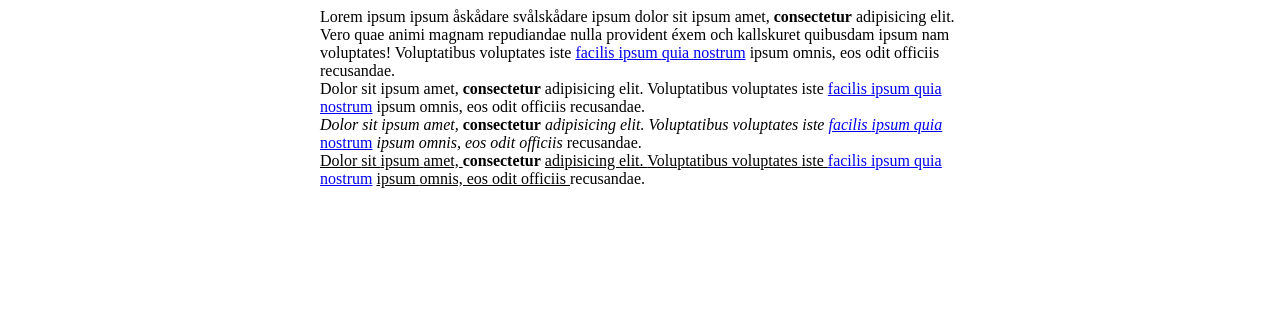
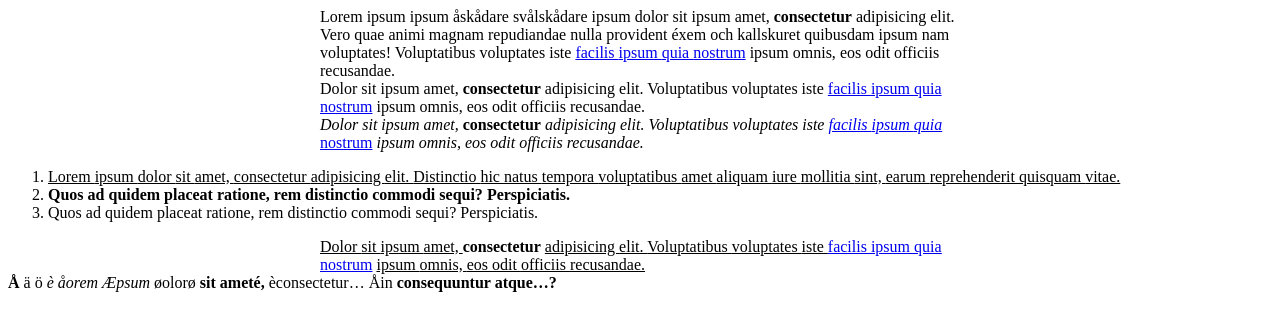
Before and after one commit to andreasnymark/merl.utils, a plain HTML site: page wordWrap/wordwrap.html in a window 1280 px wide. Drawn offline with Linux system fonts and the light colour scheme.

Commit message:
More examples to try regex. Not fully working.

```diff
--- a/wordWrap/wordwrap.html
+++ b/wordWrap/wordwrap.html
@@ -18,21 +18,29 @@
     </style>
 </head>
 <body>
-	<div class="js-wordwrap">
-		<p>Lorem ipsum ipsum åskådare svålskådare ipsum dolor sit ipsum amet, <strong>consectetur</strong> adipisicing elit. Vero quae animi magnam repudiandae nulla provident éxem och kallskuret quibusdam ipsum nam voluptates! Voluptatibus voluptates iste <a href="#">facilis ipsum quia nostrum</a> ipsum omnis, eos odit officiis recusandae.</p>
-   </div>
+	<p class="js-wordwrap">
+		Lorem ipsum ipsum åskådare svålskådare ipsum dolor sit ipsum amet, <strong>consectetur</strong> adipisicing elit. Vero quae animi magnam repudiandae nulla provident éxem och kallskuret quibusdam ipsum nam voluptates! Voluptatibus voluptates iste <a href="#">facilis ipsum quia nostrum</a> ipsum omnis, eos odit officiis recusandae.
+   </p>
 
-   <div class="js-wordwrap" data-wordwrap='{"wrapClass": "banana"}'>
-		<p>Dolor sit ipsum amet, <strong>consectetur</strong> adipisicing elit. Voluptatibus voluptates iste <a href="#">facilis ipsum quia nostrum</a> ipsum omnis, eos odit officiis recusandae.</p>
-   </div>
+   <p class="js-wordwrap" data-wordwrap='{"wrapClass": "banana"}'>
+		Dolor sit ipsum amet, <strong>consectetur</strong> adipisicing elit. Voluptatibus voluptates iste <a href="#">facilis ipsum quia nostrum</a> ipsum omnis, eos odit officiis recusandae.</p>
 
-   <div class="js-wordwrap" data-wordwrap='{"wrapClass": "banana", "wrapElem": "i"}'>
-		<p>Dolor sit ipsum amet, <strong>consectetur</strong> adipisicing elit. Voluptatibus voluptates iste <a href="#">facilis ipsum quia nostrum</a> ipsum omnis, eos odit officiis recusandae.</p>
-   </div>
+   <p class="js-wordwrap" data-wordwrap='{"wrapClass": "banana", "wrapElem": "i"}'>
+		Dolor sit ipsum amet, <strong>consectetur</strong> adipisicing elit. Voluptatibus voluptates iste <a href="#">facilis ipsum quia nostrum</a> ipsum omnis, eos odit officiis recusandae.
+   </p>
 
-   <div class="js-wordwrap" data-wordwrap='{"wrapElem": "u"}'>
-		<p>Dolor sit ipsum amet, <strong>consectetur</strong> adipisicing elit. Voluptatibus voluptates iste <a href="#">facilis ipsum quia nostrum</a> ipsum omnis, eos odit officiis recusandae.</p>
-   </div>
+	<ol>
+		<li class="js-wordwrap" data-wordwrap='{"wrapElem": "u"}'>Lorem ipsum dolor sit amet, consectetur adipisicing elit. Distinctio hic natus tempora voluptatibus amet aliquam iure mollitia sint, earum reprehenderit quisquam vitae.</li>
+		<li class="js-wordwrap" data-wordwrap='{"wrapElem": "strong"}'>Quos ad quidem placeat ratione, rem distinctio commodi sequi? Perspiciatis.</li>
+		<li>Quos ad quidem placeat ratione, rem distinctio commodi sequi? Perspiciatis.</li>
+	</ol>
+   <p class="js-wordwrap" data-wordwrap='{"wrapElem": "u"}'>
+		Dolor sit ipsum amet, <strong>consectetur</strong> adipisicing elit. Voluptatibus voluptates iste <a href="#">facilis ipsum quia nostrum</a> ipsum omnis, eos odit officiis recusandae.
+   </p>
+   <div class="js-wordwrap" data-wordwrap='{"wrapElem": "strong"}'>Å ä ö <em>è åorem Æpsum</em> øolorø sit ameté, èconsectetur… Åin consequuntur atque…?
+	</div>
+
+
 
 	<script defer type="text/javascript" src="wordwrap.js"></script>
 	<script>
--- a/wordWrap/wordwrap.js
+++ b/wordWrap/wordwrap.js
@@ -148,7 +148,7 @@ merl.wordwrap = ( function ( window, document ) {
 					re;
 
 				word = word.replace( /(\r\n|\n|\r)/gm, '' );
-				re = new RegExp( '(^|\\b)' + word + '($|\\s)', 'g' );
+				re = new RegExp( '(^|\\b)' + word + '($|\\s|\\?)', 'g' ); // http://www.regular-expressions.info/anchors.html
 				t.content = t.content.replace( re, '<' + t.wrapElem + '>' + '\$&' + '</' + t.wrapElem + '>' );
 			}
 			t.updateContent();
```
